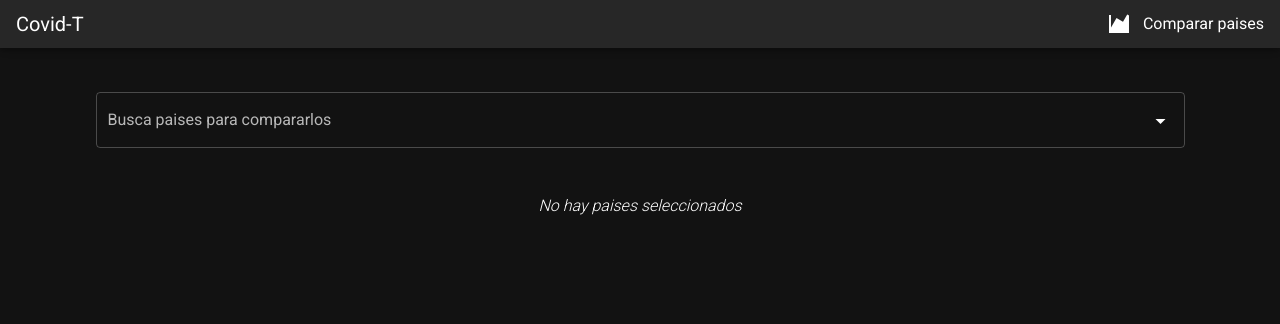
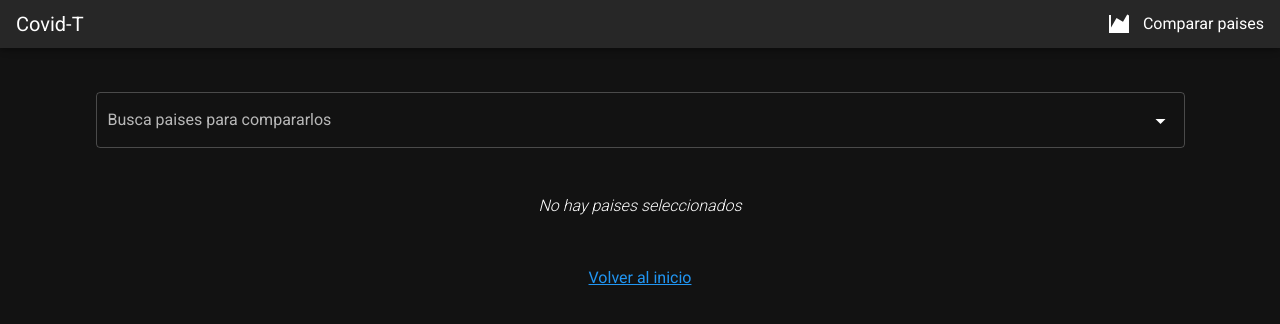
Before and after one commit to leandroparedes/covid-tracker, a Vue app: page /compare in a window 1280 px wide. Shown: the top 324 px of the page. Built offline with nearby package versions, Linux system fonts and the light colour scheme; no server answers.

Commit message:
go back link

```diff
--- a/src/views/Compare.vue
+++ b/src/views/Compare.vue
@@ -20,6 +20,10 @@
         </v-card>
         <div v-else class="text-center pa-4 font-weight-light font-italic">
             No hay paises seleccionados
+        </div>
+
+        <div class="text-center mt-8">
+            <router-link to="/">Volver al inicio</router-link>
         </div>
     </div>
 </template>
```
